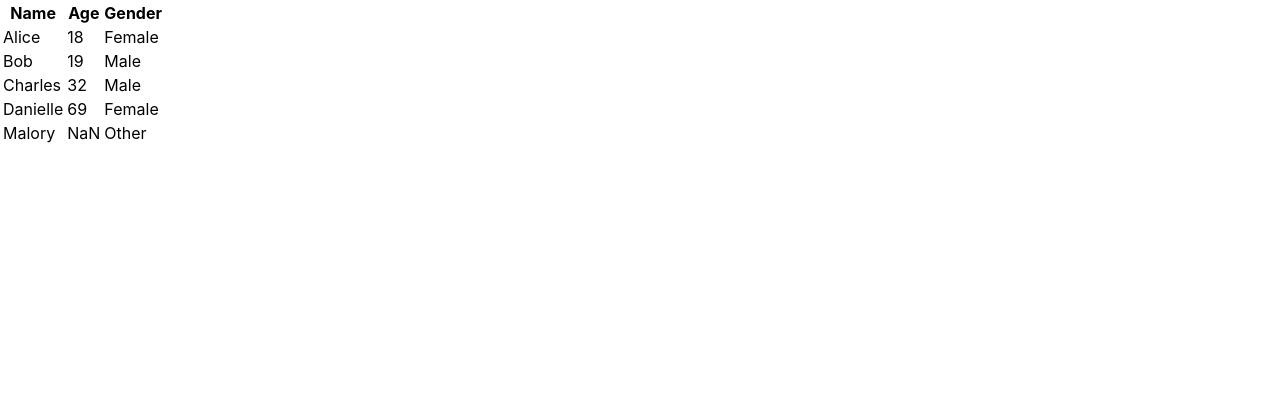
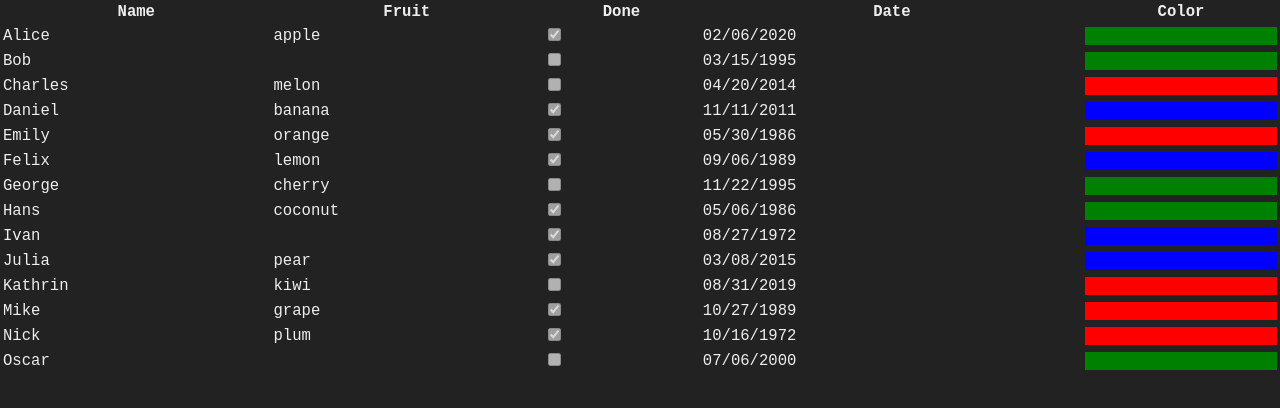
Before and after one commit to gammelalf/reable, a React app: page / in a window 1280 px wide. Shown: the top 408 px of the page. Built offline with nearby package versions, Linux system fonts and the light colour scheme.

Commit message:
Improved showcase code

```diff
--- /dev/null
+++ b/src/data.json
@@ -0,0 +1,16 @@
+[
+  { "id":  1, "name": "Alice",   "fruit": "apple",   "done": true,  "timestamp": 1580983928, "color": "green" },
+  { "id":  2, "name": "Bob",     "fruit": null,      "done": false, "timestamp": 795232227,  "color": "green" },
+  { "id":  3, "name": "Charles", "fruit": "melon",   "done": false, "timestamp": 1397964365, "color": "red"   },
+  { "id":  4, "name": "Daniel",  "fruit": "banana",  "done": true,  "timestamp": 1321024023, "color": "blue"  },
+  { "id":  5, "name": "Emily",   "fruit": "orange",  "done": true,  "timestamp": 517860443,  "color": "red"   },
+  { "id":  6, "name": "Felix",   "fruit": "lemon",   "done": true,  "timestamp": 621055241,  "color": "blue"  },
+  { "id":  7, "name": "George",  "fruit": "cherry",  "done": false, "timestamp": 817052282,  "color": "green" },
+  { "id":  8, "name": "Hans",    "fruit": "coconut", "done": true,  "timestamp": 515770394,  "color": "green" },
+  { "id":  9, "name": "Ivan",    "fruit": null,      "done": true,  "timestamp": 83799776,   "color": "blue"  },
+  { "id": 10, "name": "Julia",   "fruit": "pear",    "done": true,  "timestamp": 1425824109, "color": "blue"  },
+  { "id": 11, "name": "Kathrin", "fruit": "kiwi",    "done": false, "timestamp": 1567212228, "color": "red"   },
+  { "id": 12, "name": "Mike",    "fruit": "grape",   "done": true,  "timestamp": 625533209,  "color": "red"   },
+  { "id": 13, "name": "Nick",    "fruit": "plum",    "done": true,  "timestamp": 88057233,   "color": "red"   },
+  { "id": 14, "name": "Oscar",   "fruit": null,      "done": false, "timestamp": 962874157,  "color": "green" }
+]
--- a/src/index.css
+++ b/src/index.css
@@ -1,13 +1,12 @@
 body {
   margin: 0;
-  font-family: -apple-system, BlinkMacSystemFont, 'Segoe UI', 'Roboto', 'Oxygen',
-    'Ubuntu', 'Cantarell', 'Fira Sans', 'Droid Sans', 'Helvetica Neue',
-    sans-serif;
-  -webkit-font-smoothing: antialiased;
-  -moz-osx-font-smoothing: grayscale;
+  font-family: monospace;
+  font-size: larger;
+  background-color: #222;
+  color: #EEE;
 }
 
-code {
-  font-family: source-code-pro, Menlo, Monaco, Consolas, 'Courier New',
-    monospace;
+#root {
+  display: flex;
+  flex-direction: column;
 }
--- a/src/index.tsx
+++ b/src/index.tsx
@@ -2,38 +2,65 @@ import React from "react";
 import ReactDOM from "react-dom/client";
 import "./index.css";
 import Table, { Cell, Column, Head } from "./table";
+import data from "./data.json";
 
 type MainState = {};
 
 class Main extends React.Component<{}, MainState> {
     render() {
-        const data = [
-            { id: 1, name: "Alice", age: 18, gender: "Female" },
-            { id: 2, name: "Bob", age: 19, gender: "Male" },
-            { id: 3, name: "Charles", age: 32, gender: "Male" },
-            { id: 3, name: "Danielle", age: 69, gender: "Female" },
-            { id: -1, name: "Malory", age: NaN, gender: "Other" },
-        ];
         return (
             <Table>
-                <Column key="name">
+                <Column key="name" sortable>
                     <Head>Name</Head>
                     {data.map(({ id, name }) => (
-                        <Cell key={id}>{name}</Cell>
-                    ))}
-                </Column>
-                <Column key="age" sortable>
-                    <Head>Age</Head>
-                    {data.map(({ id, age }) => (
-                        <Cell key={id} sortKey={age}>
-                            {age.toString()}
+                        <Cell key={id} sortKey={id}>
+                            {name}
                         </Cell>
                     ))}
                 </Column>
-                <Column key="gender">
-                    <Head>Gender</Head>
-                    {data.map(({ id, gender }) => (
-                        <Cell key={id}>{gender}</Cell>
+                <Column
+                    key="fruit"
+                    sortable
+                    sortFn={(a: string, b: string) => a.localeCompare(b)}
+                >
+                    <Head>Fruit</Head>
+                    {data.map(({ id, fruit }) => (
+                        <Cell key={id} sortKey={fruit || ""}>
+                            {fruit || ""}
+                        </Cell>
+                    ))}
+                </Column>
+                <Column key="gender" sortable>
+                    <Head>Done</Head>
+                    {data.map(({ id, done }) => (
+                        <Cell key={id} sortKey={done ? 1 : 0}>
+                            <input type="checkbox" disabled checked={done} />
+                        </Cell>
+                    ))}
+                </Column>
+                <Column key="time" sortable>
+                    <Head>Date</Head>
+                    {data.map(({ id, timestamp }) => (
+                        <Cell key={id} sortKey={timestamp}>
+                            {new Date(timestamp * 1000).toLocaleDateString("en-US", {
+                                year: "numeric",
+                                month: "2-digit",
+                                day: "2-digit",
+                            })}
+                        </Cell>
+                    ))}
+                </Column>
+                <Column key="color" sortable>
+                    <Head>Color</Head>
+                    {data.map(({ id, color }) => (
+                        <Cell
+                            key={id}
+                            sortKey={color === "red" ? 0 : color === "green" ? 1 : 2}
+                        >
+                            <div style={{ backgroundColor: color, color: "transparent" }}>
+                                .
+                            </div>
+                        </Cell>
                     ))}
                 </Column>
             </Table>
```
